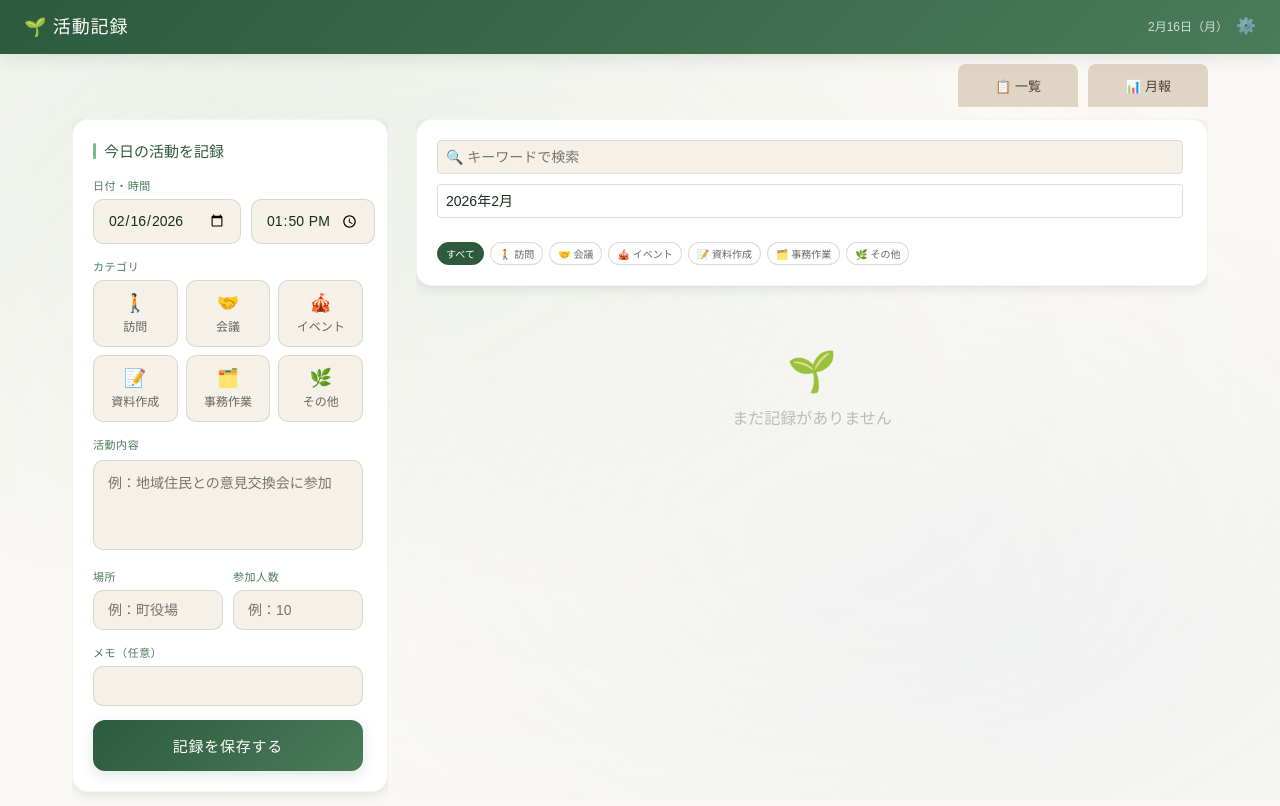
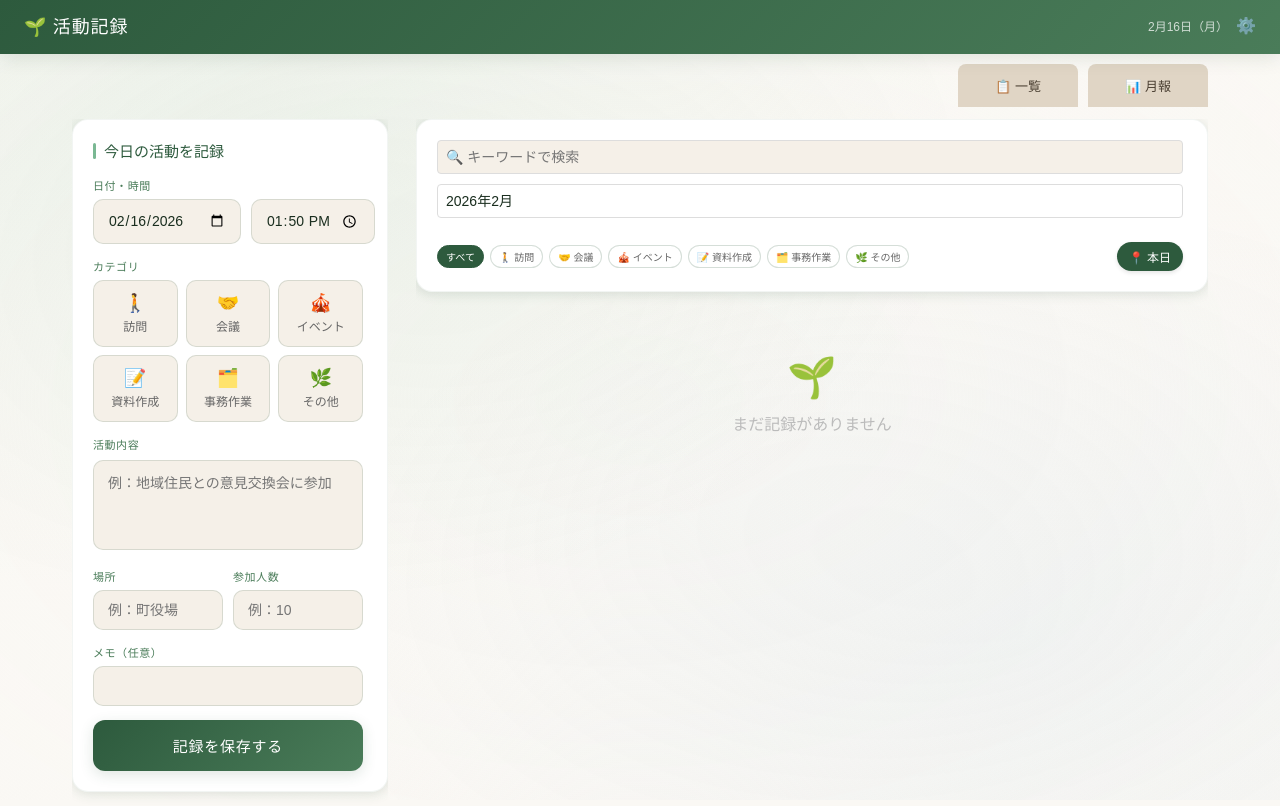
Before and after one commit to haru5512/schedule_manager, a React (Vite) app: page / in a window 1280 px wide. Built offline with nearby package versions, Linux system fonts and the light colour scheme.

Commit message:
Update: 一覧リストの曜日の下に予定開始時間を表示

```diff
--- a/src/components/ListTab.jsx
+++ b/src/components/ListTab.jsx
@@ -91,6 +91,36 @@ function ListTab({ records, onUpdate, onDelete, onBulkDelete }) {
 
     const isAllSelected = displayedRecords.length > 0 && selectedIds.size === displayedRecords.length;
 
+    const scrollToToday = () => {
+        // Reset filters to default (Current Month)
+        setSearchKeyword('');
+        setFilterCat('');
+        setFilterMonth(currentMonthLink);
+
+        // Use timeout to allow render to complete after state change
+        setTimeout(() => {
+            const todayStr = current.getFullYear() + '-' + String(current.getMonth() + 1).padStart(2, '0') + '-' + String(current.getDate()).padStart(2, '0');
+            // Try to find exact date match
+            let target = document.querySelector(`.log-item[data-date="${todayStr}"]`);
+
+            // If not found, try to find the closest previous date (if today has no records)
+            // But user asked "scroll to today", implying it exists or just scroll to position.
+            // If strictly "today", we just try to find it.
+
+            if (target) {
+                target.scrollIntoView({ behavior: 'smooth', block: 'center' });
+                // Highlight momentarily
+                target.style.transition = 'background 0.5s';
+                target.style.background = '#fff3cd';
+                setTimeout(() => {
+                    target.style.background = '';
+                }, 1500);
+            } else {
+                alert('本日の記録は見つかりませんでした');
+            }
+        }, 100);
+    };
+
     return (
         <div className="page active">
             <div className="card" style={{ marginBottom: '12px' }}>
@@ -114,7 +144,7 @@ function ListTab({ records, onUpdate, onDelete, onBulkDelete }) {
                         })}
                     </select>
                 </div>
-                <div style={{ display: 'flex', flexWrap: 'wrap', gap: '6px', maxWidth: '100%' }}>
+                <div style={{ display: 'flex', flexWrap: 'wrap', gap: '6px', maxWidth: '100%', alignItems: 'center' }}>
                     {categories.map((cat) => (
                         <button
                             key={cat.label}
@@ -124,6 +154,25 @@ function ListTab({ records, onUpdate, onDelete, onBulkDelete }) {
                             {cat.icon} {cat.label}
                         </button>
                     ))}
+                    <button
+                        onClick={scrollToToday}
+                        style={{
+                            marginLeft: 'auto',
+                            padding: '6px 12px',
+                            background: 'var(--forest)',
+                            color: 'white',
+                            border: 'none',
+                            borderRadius: '20px',
+                            fontSize: '12px',
+                            cursor: 'pointer',
+                            display: 'flex',
+                            alignItems: 'center',
+                            gap: '4px',
+                            boxShadow: '0 2px 4px rgba(0,0,0,0.1)'
+                        }}
+                    >
+                        📍 本日
+                    </button>
                 </div>
             </div>
 
@@ -193,7 +242,7 @@ function ListTab({ records, onUpdate, onDelete, onBulkDelete }) {
                             const isSelected = selectedIds.has(r.id);
 
                             return (
-                                <div key={r.id} className={`log-item cat-${r.category} ${isSelected ? 'selected-item' : ''}`} style={{ opacity: r.excludeFromReport ? 0.6 : 1 }}>
+                                <div key={r.id} data-date={r.date} className={`log-item cat-${r.category} ${isSelected ? 'selected-item' : ''}`} style={{ opacity: r.excludeFromReport ? 0.6 : 1 }}>
                                     {/* Checkbox Column */}
                                     <div className="log-check-col">
                                         <div
@@ -208,6 +257,7 @@ function ListTab({ records, onUpdate, onDelete, onBulkDelete }) {
                                         <div className="log-month">{m}月</div>
                                         <div className="log-day">{day}日</div>
                                         <div className="log-weekday">（{wd}）</div>
+                                        {r.time && <div className="log-time">{r.time}</div>}
                                     </div>
 
                                     <div className="log-body">
--- a/src/index.css
+++ b/src/index.css
@@ -495,6 +495,14 @@ textarea {
   line-height: 1.2;
 }
 
+.log-time {
+  font-size: 11px;
+  color: #666;
+  font-weight: 500;
+  margin-top: 2px;
+  letter-spacing: -0.5px;
+}
+
 .log-body {
   flex: 1;
   min-width: 0;
```
Also changed, not shown: 6 other files (tests, documents, lock files or other folders).
